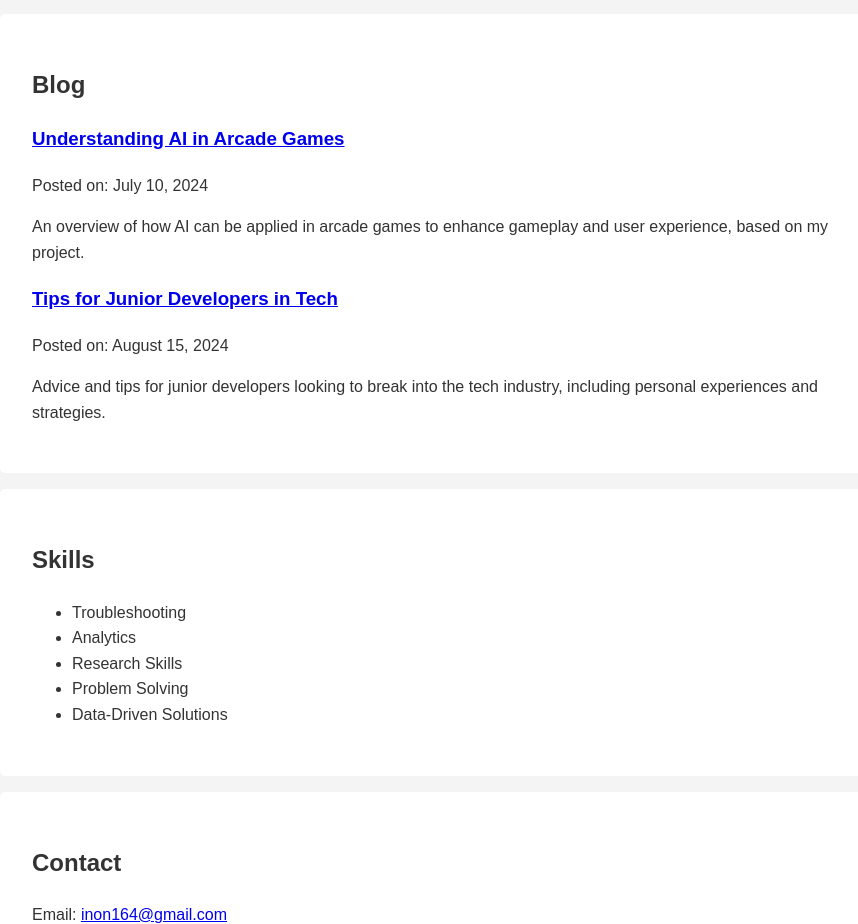
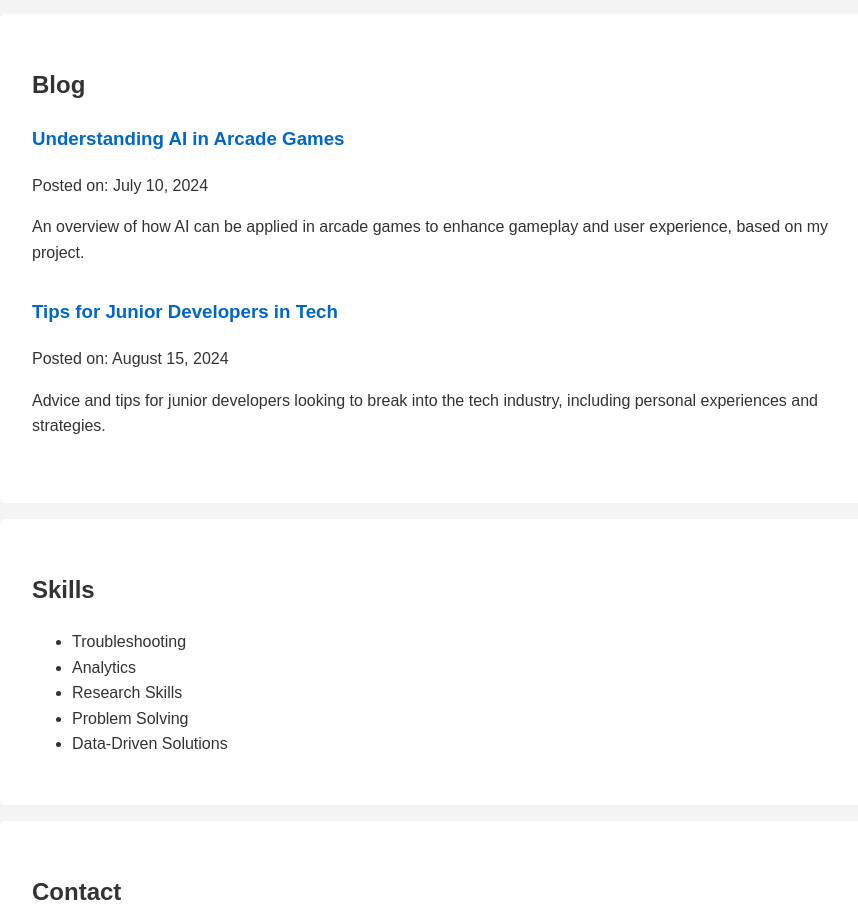
Before and after one commit to InonMeirzadeh/InonMeirzadeh, a plain HTML site: page index.html in a window 1280 px wide. Shown: the part 2020-2944 px from the top of the page, without its empty margins (208-1066 px from the left). Drawn offline with Linux system fonts and the light colour scheme.

Commit message:
Update styles.css

```diff
--- a/styles.css
+++ b/styles.css
@@ -57,6 +57,32 @@ section {
     text-decoration: underline;
 }
 
+#blog {
+    padding: 2rem;
+    margin: 1rem auto;
+    background: #fff;
+    border-radius: 5px;
+    max-width: 800px;
+}
+
+.blog-post {
+    margin-bottom: 2rem;
+}
+
+.blog-post h3 {
+    margin-top: 0;
+}
+
+.blog-post a {
+    color: #0066cc;
+    text-decoration: none;
+}
+
+.blog-post a:hover {
+    text-decoration: underline;
+}
+
+
 
 footer {
     text-align: center;
```
